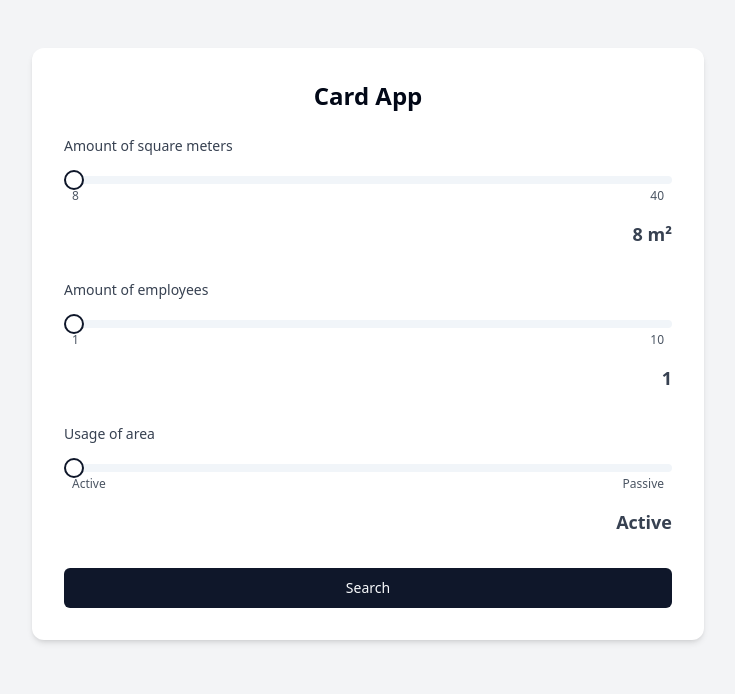
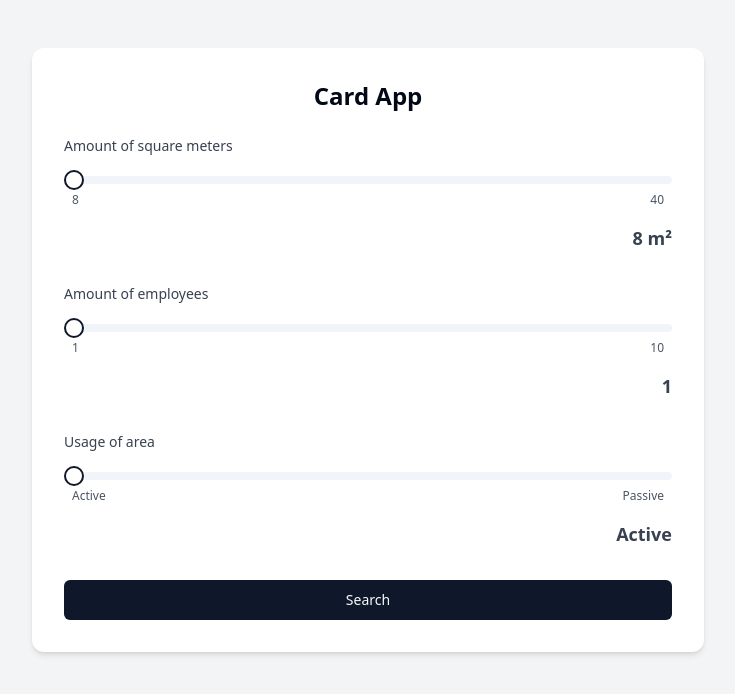
Before and after one commit to HelgiHreinnH/aplacetowork, a React (Vite) app: page / in a window 1280 px wide. Shown: the top 694 px of the page, without its empty margins (272-1007 px from the left). Built offline with nearby package versions, Linux system fonts and the light colour scheme.

Commit message:
Adjust slider text position
Lowered the position of the text displayed under the slider for improved layout and readability.
[skip gpt_engineer]

```diff
--- a/src/components/SliderForm.tsx
+++ b/src/components/SliderForm.tsx
@@ -28,12 +28,12 @@ const SliderForm = () => {
             onValueChange={(value) => setSquareMeters(value[0])}
             className="w-full"
           />
-          <div className="flex justify-between text-xs text-gray-600 px-2 mt-1">
+          <div className="flex justify-between text-xs text-gray-600 px-2 mt-2">
             <span>8</span>
             <span>40</span>
           </div>
         </div>
-        <div className="flex justify-end">
+        <div className="flex justify-end mt-2">
           <span className="text-lg font-bold text-gray-700">{squareMeters} m²</span>
         </div>
       </div>
@@ -51,12 +51,12 @@ const SliderForm = () => {
             onValueChange={(value) => setEmployees(value[0])}
             className="w-full"
           />
-          <div className="flex justify-between text-xs text-gray-600 px-2 mt-1">
+          <div className="flex justify-between text-xs text-gray-600 px-2 mt-2">
             <span>1</span>
             <span>10</span>
           </div>
         </div>
-        <div className="flex justify-end">
+        <div className="flex justify-end mt-2">
           <span className="text-lg font-bold text-gray-700">{employees}</span>
         </div>
       </div>
@@ -74,12 +74,12 @@ const SliderForm = () => {
             onValueChange={(value) => setUsage(value[0])}
             className="w-full"
           />
-          <div className="flex justify-between text-xs text-gray-600 px-2 mt-1">
+          <div className="flex justify-between text-xs text-gray-600 px-2 mt-2">
             <span>Active</span>
             <span>Passive</span>
           </div>
         </div>
-        <div className="flex justify-end">
+        <div className="flex justify-end mt-2">
           <span className="text-lg font-bold text-gray-700">
             {usage === 0 ? 'Active' : 'Passive'}
           </span>
```
